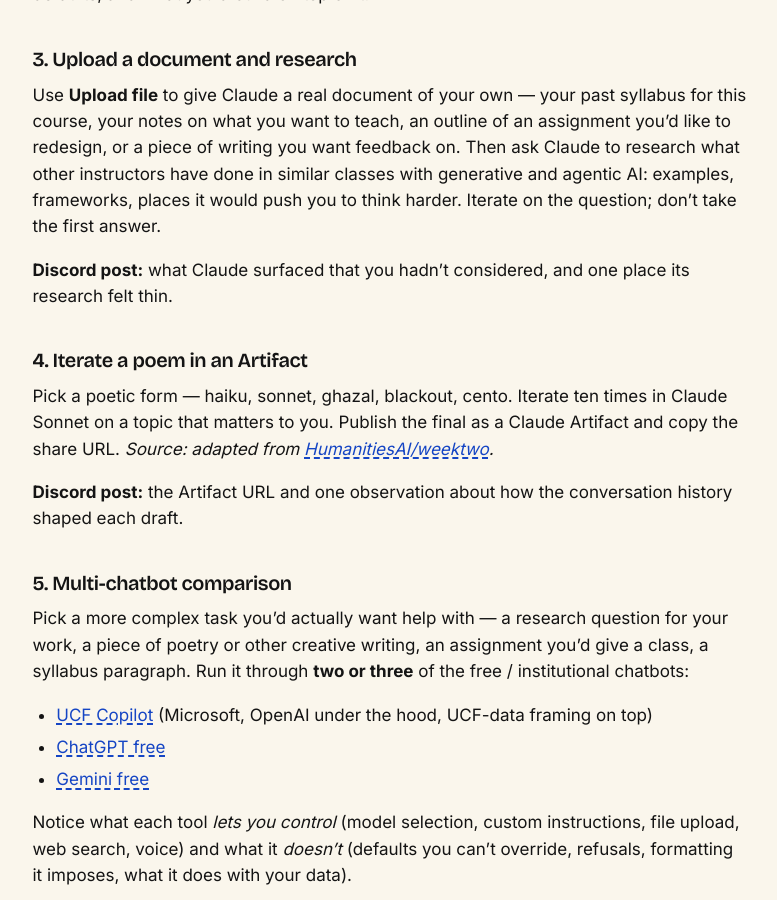
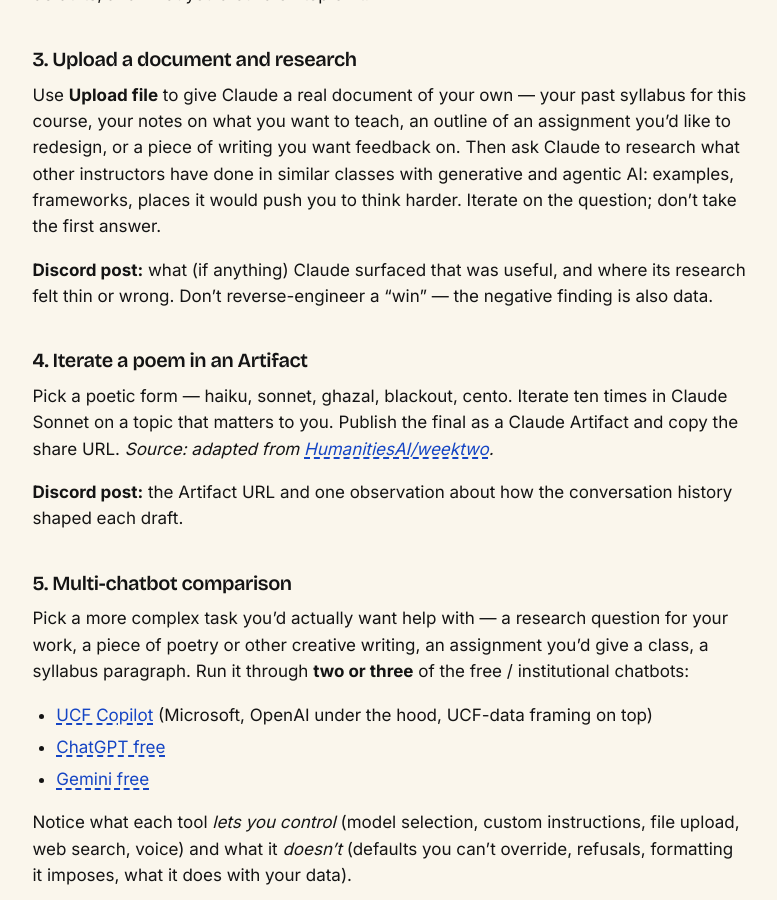
Before and after one commit to AMSUCF/NEH_AI_DH, a Jekyll site: the page built from weeks/week-02.md, in a window 1280 px wide and 900 px high, scrolled down 2558 px. Shown: the whole window, without its empty margins (89-866 px from the left). Built offline with Jekyll 4.4.1, drawn with Linux system fonts in a browser that asks for light colours.

Commit message:
w2 task 3: don't presume Claude will surface something useful
Reframes the Discord prompt so a thin or wrong result is also a
valid finding — not a failed exercise to be dressed up.

Co-Authored-By: Claude Opus 4.7 (1M context) <noreply@anthropic.com>

```diff
--- a/weeks/week-02.md
+++ b/weeks/week-02.md
@@ -52,7 +52,7 @@ In Claude, open **Customize → Add a skill or connector**. Investigate the menu
 
 Use **Upload file** to give Claude a real document of your own — your past syllabus for this course, your notes on what you want to teach, an outline of an assignment you'd like to redesign, or a piece of writing you want feedback on. Then ask Claude to research what other instructors have done in similar classes with generative and agentic AI: examples, frameworks, places it would push you to think harder. Iterate on the question; don't take the first answer.
 
-**Discord post:** what Claude surfaced that you hadn't considered, and one place its research felt thin.
+**Discord post:** what (if anything) Claude surfaced that was useful, and where its research felt thin or wrong. Don't reverse-engineer a "win" — the negative finding is also data.
 
 ### 4. Iterate a poem in an Artifact
 
```
Also changed, not shown: exercises.md (+1 -1 lines).
